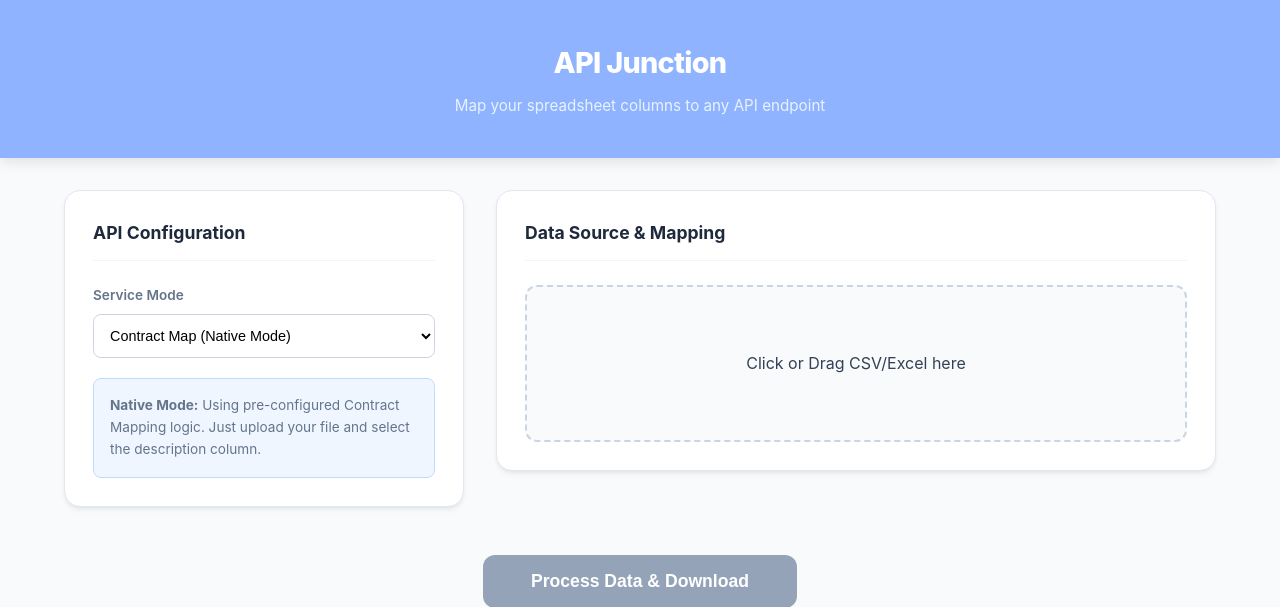
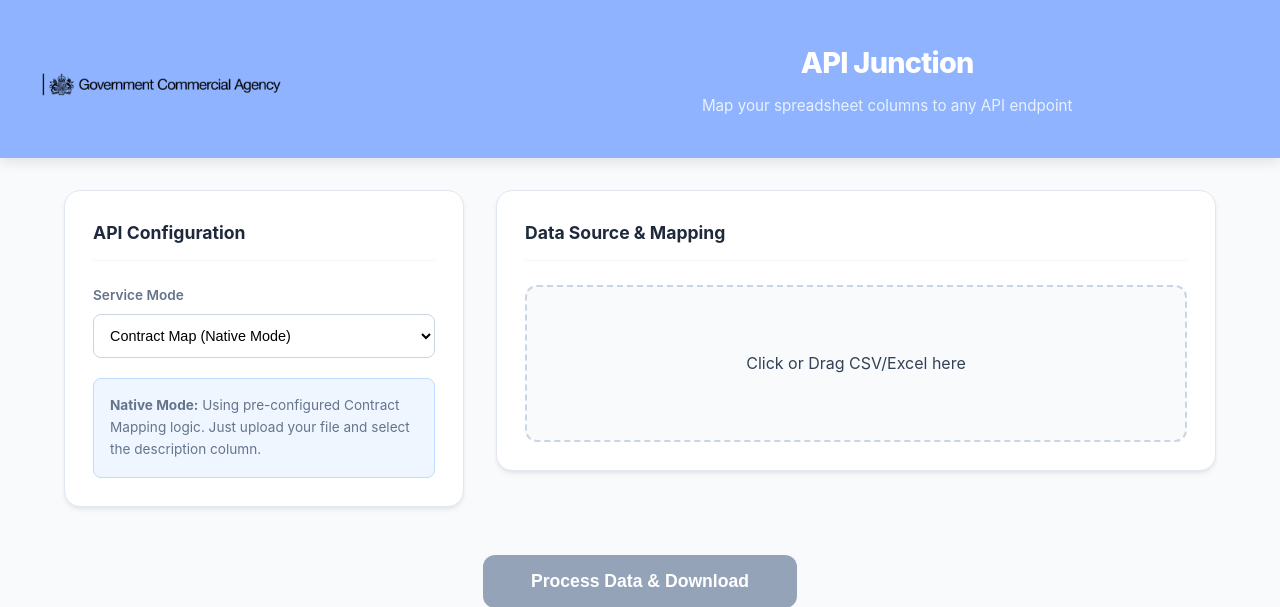
Before and after one commit to DavisAgyemang/API-Junction, a Flask app: page / in a window 1280 px wide. Shown: the top 607 px of the page. Run offline with Flask 3, Linux system fonts and the light colour scheme; some libraries are stand-ins or nearby versions.

Commit message:
added logo

```diff
--- a/static/style.css
+++ b/static/style.css
@@ -279,3 +279,19 @@ input:focus, select:focus {
     position: relative;
     z-index: 10;
 }
+.header-content{
+    display: flex;
+    align-items: center;
+    gap: 25.5rem;
+
+}
+.logo{
+    height:40px;
+    width: auto;
+    object-fit: contain;
+}
+
+
+.header-text{
+    text-align:center;
+}
--- a/templates/index.html
+++ b/templates/index.html
@@ -12,8 +12,13 @@
 <body x-data="apiHandler()">
 
     <header>
-        <h1>API Junction</h1>
-        <p>Map your spreadsheet columns to any API endpoint</p>
+        <div class="header-content">
+            <img src="{{ url_for('static', filename='gca_logo.png') }}" alt="GCA Logo" class="logo">
+             <div class="header-text">
+                 <h1>API Junction</h1>
+                <p>Map your spreadsheet columns to any API endpoint</p>
+             </div>
+        </div>
     </header>
 
     <form @submit.prevent="submitForm" enctype="multipart/form-data">
```
Also changed, not shown: static/gca_logo.png (added).
